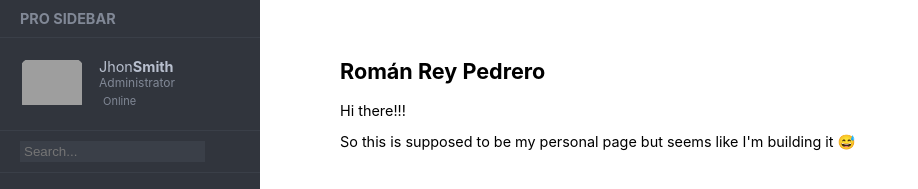
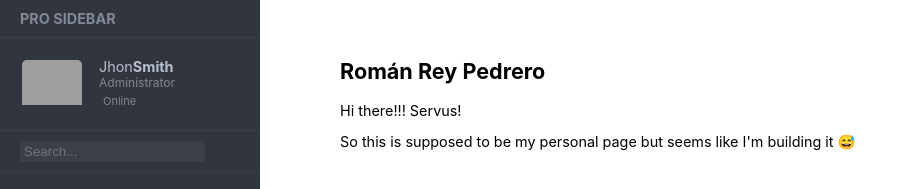
Before and after one commit to rooom13/rooom13.github.io, a React (Create React App) app: page / in a window 1280 px wide. Shown: the top 189 px of the page, without its empty margins (0-918 px from the left). Built offline with nearby package versions, Linux system fonts and the light colour scheme; grey boxes are pictures that could not be loaded.

Commit message:
added servus

```diff
--- a/src/App.js
+++ b/src/App.js
@@ -16,7 +16,7 @@ function App() {
 
           <div className="row">
             <div className="form-group col-md-12">
-              <p>Hi there!!!</p>
+              <p>Hi there!!! Servus!</p>
               <p>So this is supposed to be my personal page but seems like I'm building it 😅</p>
             </div>
           </div>
```
